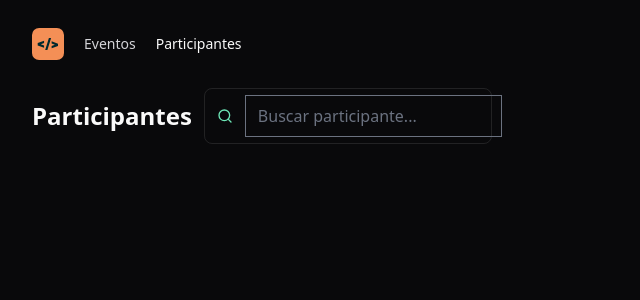
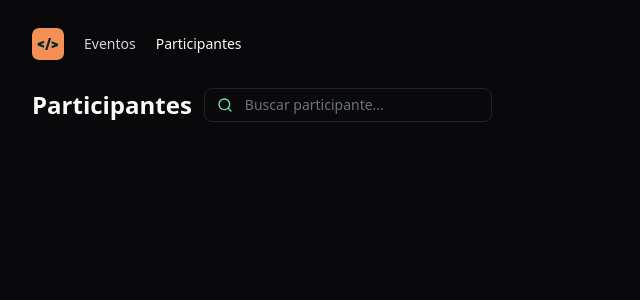
Before and after one commit to dyhalmeida/pass-in-web, a React (Vite) app: page / in a window 1280 px wide. Shown: the top 300 px of the page, without its empty margins (0-640 px from the left). Built offline with nearby package versions, Linux system fonts and the light colour scheme.

Commit message:
chore: add css class into input search

```diff
--- a/src/components/input-search/index.tsx
+++ b/src/components/input-search/index.tsx
@@ -10,7 +10,7 @@ export const InputSearch = () => {
         id="search"
         type="text"
         placeholder="Buscar participante..."
-        className="bg-transparent flex-1 outline-none"
+        className="bg-transparent flex-1 outline-none border-0 p-0 text-sm"
       />
     </div>
   );
```
